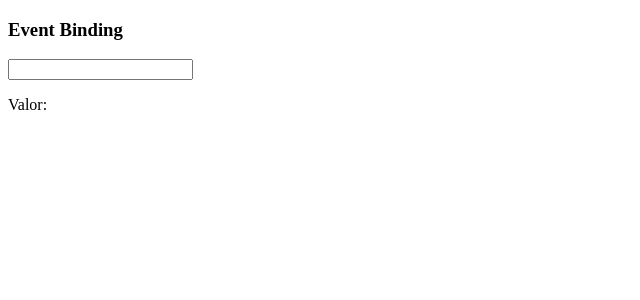
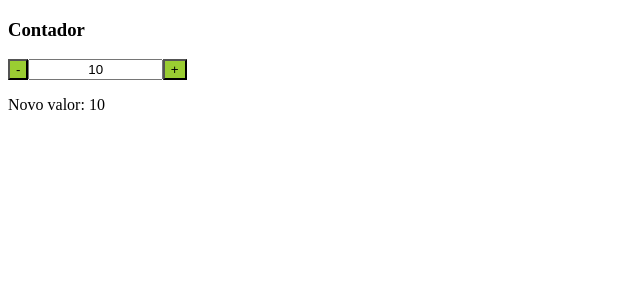
Before and after one commit to EnosGomes/app, an Angular app: page / in a window 1280 px wide. Shown: the top 300 px of the page, without its empty margins (0-640 px from the left). Built offline with nearby package versions, Linux system fonts and the light colour scheme.

Commit message:
contador

```diff
--- a/src/app/app.component.html
+++ b/src/app/app.component.html
@@ -1 +1,3 @@
-<app-usuario [filho]="pai"></app-usuario>
+<contador [valor]="10">
+
+</contador>
--- /dev/null
+++ b/src/app/output/output.component.css
@@ -0,0 +1,8 @@
+input {
+    text-align: center;
+    width: 10%;
+}
+
+button {
+    background-color: yellowgreen;
+}
--- /dev/null
+++ b/src/app/output/output.component.html
@@ -0,0 +1,10 @@
+<div>
+    <h3>Contador</h3>
+    <button (click)="decrementa()">-</button>
+    <input type="text" [value]="valor" readonly>
+    <button (click)="incrementa()">+</button>
+</div>
+
+<div>
+    <p>Novo valor: {{valor}}</p>
+</div>
--- /dev/null
+++ b/src/app/output/output.component.ts
@@ -0,0 +1,26 @@
+import { Component, Input, OnInit } from '@angular/core';
+
+@Component({
+  selector: 'contador',
+  templateUrl: './output.component.html',
+  styleUrls: ['./output.component.css']
+})
+export class OutputComponent implements OnInit {
+
+  @Input() valor = 0;
+
+  constructor() { }
+
+  ngOnInit(): void {
+  }
+
+
+  incrementa(){
+    this.valor++;
+  }
+
+  decrementa(){
+    this.valor--;
+  }
+
+}
--- /dev/null
+++ b/src/app/usuario/usuario/person.ts
@@ -0,0 +1,8 @@
+export class Person {
+    name: string
+    constructor(name: string){
+        this.name = name;
+    }
+
+
+}
--- a/src/app/usuario/usuario/usuario.component.html
+++ b/src/app/usuario/usuario/usuario.component.html
@@ -1,10 +1,14 @@
-<article>
-    <h3>Event Binding</h3>
-    <div>
-        <input [(ngModel)]="twoway" type="text" name="twoway">
-    </div>
+<h2>Formulário</h2>
+<div>
+    Nome:
+    <input type="text" [(ngModel)]="pessoa.name">
+</div>
 
-    <div>
-        <p> Valor: {{twoway}}</p>
-    </div>
-</article>
+<button (click)="salvarPessoa()">Salvar</button>
+
+<div>
+    <h3>Lista de pessoas</h3>
+    <tr *ngFor="let p of pessoas">
+        <td>{{p.name}}</td>
+    </tr>
+</div>
--- a/src/app/usuario/usuario/usuario.component.ts
+++ b/src/app/usuario/usuario/usuario.component.ts
@@ -1,4 +1,5 @@
 import { Component, Input, OnInit } from '@angular/core';
+import { Person } from './person';
 
 @Component({
   selector: 'app-usuario',
@@ -6,11 +7,15 @@ import { Component, Input, OnInit } from '@angular/core';
   styleUrls: ['./usuario.component.css']
 })
 export class UsuarioComponent implements OnInit {
+
+  constructor() { }
+
   @Input() filho : any;
   twoway: string = "";
 
-  constructor() { }
+   pessoas: Person[] = [];
 
+   pessoa = new Person("");
   ngOnInit(): void { }
 
   botaoClicado(){
@@ -21,4 +26,10 @@ export class UsuarioComponent implements OnInit {
     console.log(evento.target.value)
   }
 
+  salvarPessoa(){
+    console.log(this.pessoa)
+    this.pessoas.push(this.pessoa);
+
+  }
+
 }
```
Also changed, not shown: src/app/app.module.ts (+6 -2 lines), 2 other files (tests, documents, lock files or other folders).
